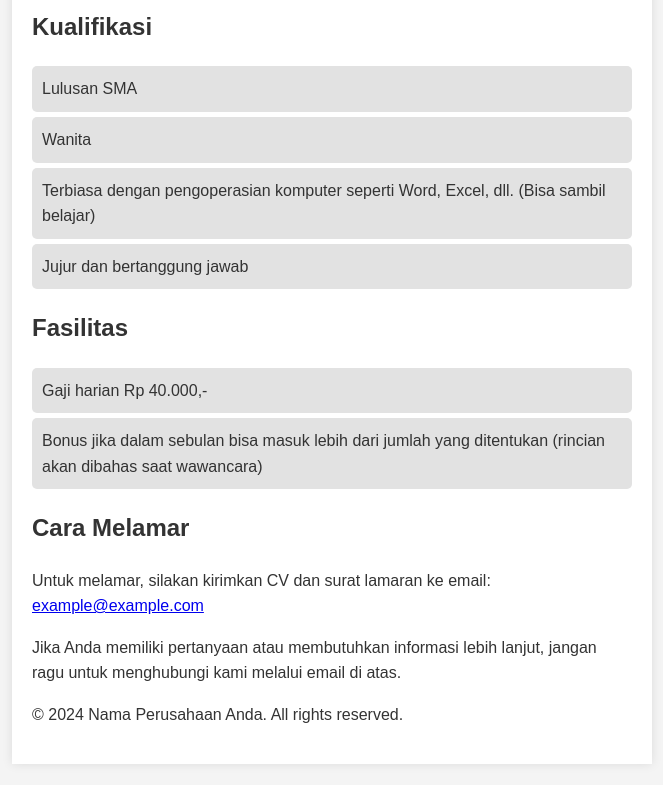
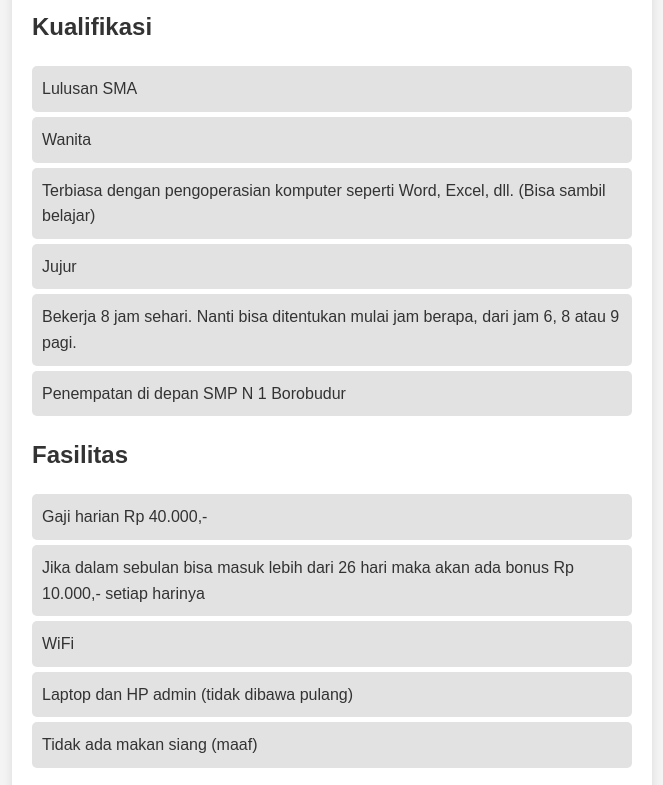
Before and after one commit to dnacakep/lowongan-lcgaming, a plain HTML site: page index.html in a window 1280 px wide. Shown: the part 126-911 px from the top of the page, without its empty margins (308-971 px from the left). Drawn offline with Linux system fonts and the light colour scheme.

Commit message:
index.html

```diff
--- a/index.html
+++ b/index.html
@@ -45,16 +45,22 @@
             <li>Lulusan SMA</li>
             <li>Wanita</li>
             <li>Terbiasa dengan pengoperasian komputer seperti Word, Excel, dll. (Bisa sambil belajar)</li>
-            <li>Jujur dan bertanggung jawab</li>
+            <li>Jujur</li>
+            <li>Bekerja 8 jam sehari. Nanti bisa ditentukan mulai jam berapa, dari jam 6, 8 atau 9 pagi.</li>
+            <li>Penempatan di depan SMP N 1 Borobudur</li>
         </ul>
         <h2>Fasilitas</h2>
         <ul>
             <li>Gaji harian Rp 40.000,-</li>
-            <li>Bonus jika dalam sebulan bisa masuk lebih dari jumlah yang ditentukan (rincian akan dibahas saat wawancara)</li>
+            <li>Jika dalam sebulan bisa masuk lebih dari 26 hari maka akan ada bonus Rp 10.000,- setiap harinya</li>
+            <li>WiFi</li>
+            <li>Laptop dan HP admin (tidak dibawa pulang)</li>
+            <li>Tidak ada makan siang (maaf)</li>
         </ul>
         <div class="contact">
             <h2>Cara Melamar</h2>
-            <p>Untuk melamar, silakan kirimkan CV dan surat lamaran ke email: <a href="mailto:example@example.com">example@example.com</a></p>
+            <p>Untuk melamar, silakan kirimkan CV dan surat lamaran ke email: <a href="mailto:dnacakep@gmail.com">dnacakep@gmail.com</a></p>
+            <p>Tidak ada batasan kreativitas. Tidak terpaku dengan ATS.</p>
             <p>Jika Anda memiliki pertanyaan atau membutuhkan informasi lebih lanjut, jangan ragu untuk menghubungi kami melalui email di atas.</p>
         </div>
         <footer>
```
